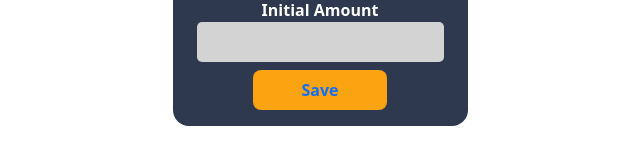
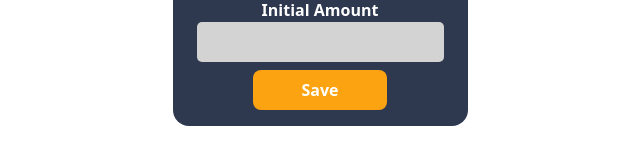
Before and after one commit to montse-velazquez/Budget, a React (Create React App) app: page /addGoal in a window 1280 px wide. Shown: the part 228-388 px from the top of the page, without its empty margins (320-960 px from the left). Built offline with nearby package versions, Linux system fonts and the light colour scheme.

Commit message:
Added Test and images

```diff
--- a/public/index.html
+++ b/public/index.html
@@ -24,7 +24,7 @@
       work correctly both with client-side routing and a non-root public URL.
       Learn how to configure a non-root public URL by running `npm run build`.
     -->
-    <title>React App</title>
+    <title>Budget Manager</title>
   </head>
   <body>
     <noscript>You need to enable JavaScript to run this app.</noscript>
--- a/src/goal_Interface/GoalForm.jsx
+++ b/src/goal_Interface/GoalForm.jsx
@@ -67,7 +67,7 @@ export default function GoalForm(props) {
                     </div>
                 </form>
 
-                <button className="buttonSave" onClick={saveGoalToGlobal}><Link to="/goals">Save</Link></button>
+                <Link to="/goals"><button className="buttonSave" onClick={saveGoalToGlobal}>Save</button></Link>
             </div>
         </div>
     );
```
Also changed, not shown: 7 other files (tests, documents, lock files or other folders).
